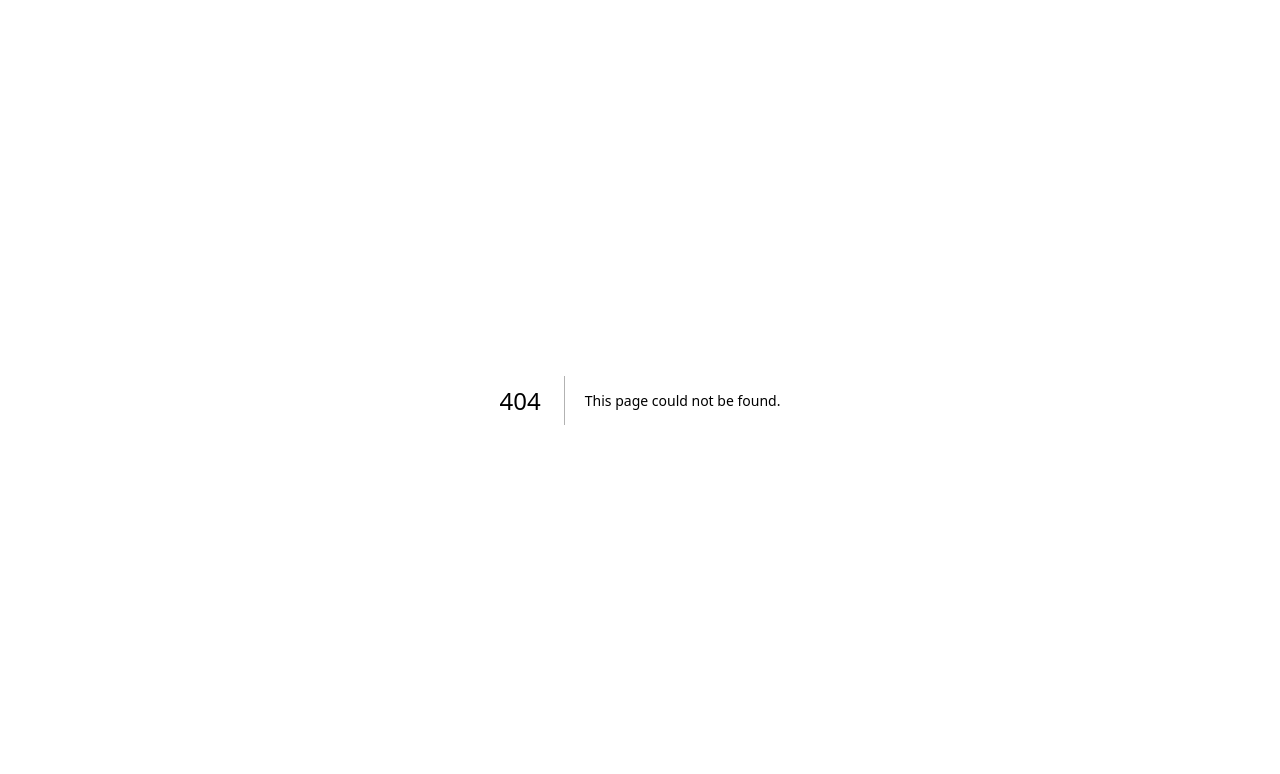
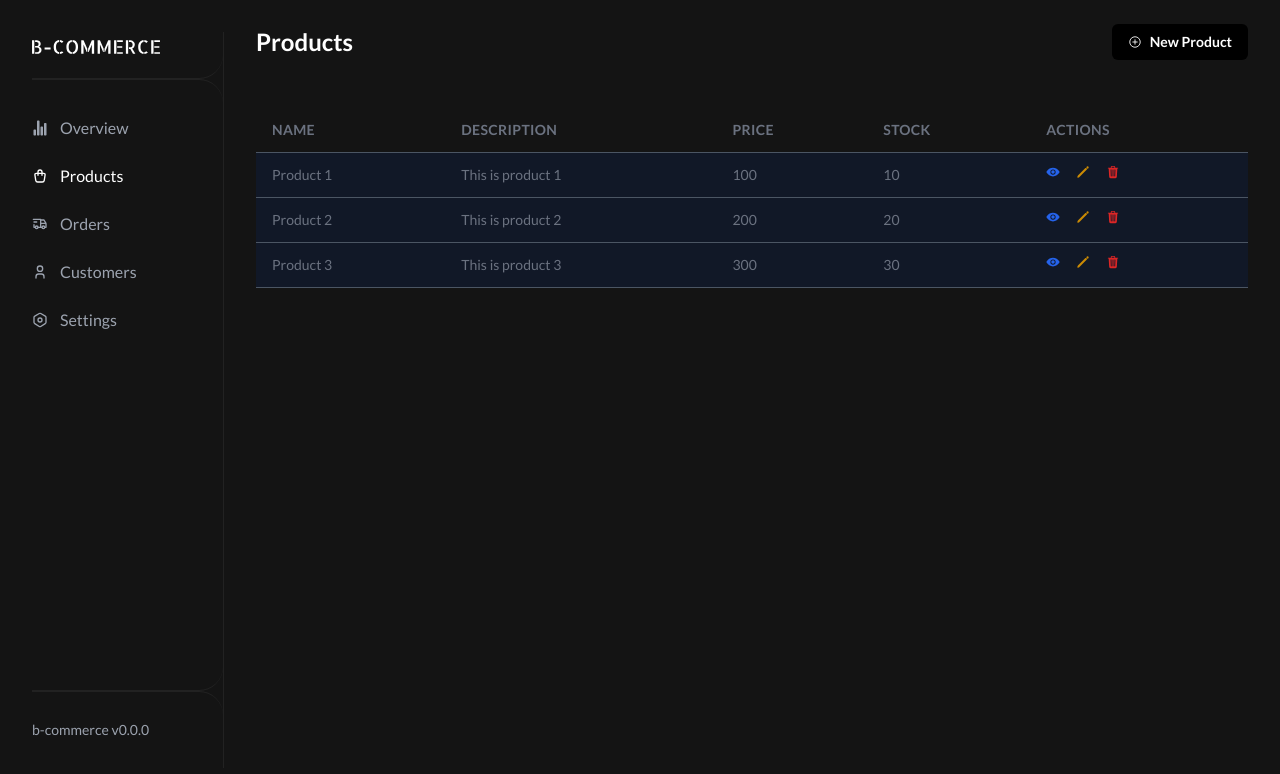
Before and after one commit to MohamedBechirMejri/b-commerce, a Next.js app: page /admin/products in a window 1280 px wide. Before the commit this address had no page. Shown: the top 774 px of the page. Built offline with nearby package versions, Linux system fonts and the light colour scheme.

Commit message:
add products page

```diff
--- /dev/null
+++ b/app/admin/products/ProductLink.tsx
@@ -0,0 +1,56 @@
+"use client";
+
+import Link from "next/link";
+import { IoEye, IoPencil, IoTrash } from "react-icons/io5";
+
+export default function ProductLink({
+  product,
+}: {
+  product: {
+    id: number;
+    name: string;
+    description: string;
+    price: number;
+    stock: number;
+  };
+}) {
+  const deleteProduct = (id: number) => {
+    console.log("Deleting product with id: ", id);
+  };
+
+  return (
+    <tr
+      key={product.id}
+      className="border-b border-gray-600 text-sm text-gray-500"
+    >
+      <td className="px-4 py-3">{product.name}</td>
+      <td className="px-4 py-3">{product.description}</td>
+      <td className="px-4 py-3">{product.price}</td>
+      <td className="px-4 py-3">{product.stock}</td>
+      <td className="flex gap-4 px-4 py-3">
+        <Link
+          href={`/admin/products/${product.id}`}
+          className="text-blue-600 hover:text-blue-400"
+        >
+          <IoEye />
+        </Link>
+        <Link
+          href={`/admin/products/${product.id}/edit`}
+          className="text-yellow-600 hover:text-yellow-400"
+        >
+          <IoPencil />
+        </Link>
+        <button
+          className="text-red-600 hover:text-red-400"
+          onClick={() => {
+            if (confirm("Are you sure?")) {
+              deleteProduct(product.id);
+            }
+          }}
+        >
+          <IoTrash />
+        </button>
+      </td>
+    </tr>
+  );
+}
--- /dev/null
+++ b/app/admin/products/page.tsx
@@ -0,0 +1,62 @@
+import Link from "next/link";
+import { IoAddCircleOutline } from "react-icons/io5";
+import ProductLink from "./ProductLink";
+
+export default function () {
+  const products = [
+    {
+      id: 1,
+      name: "Product 1",
+      description: "This is product 1",
+      price: 100,
+      stock: 10,
+    },
+    {
+      id: 2,
+      name: "Product 2",
+      description: "This is product 2",
+      price: 200,
+      stock: 20,
+    },
+    {
+      id: 3,
+      name: "Product 3",
+      description: "This is product 3",
+      price: 300,
+      stock: 30,
+    },
+  ];
+
+  return (
+    <div className="h-full overflow-y-scroll">
+      <div className="flex items-center justify-between px-8 py-6">
+        <h1 className="text-2xl font-bold">Products</h1>
+        <Link
+          href="/admin/products/new"
+          className="flex items-center justify-center gap-2 rounded-md bg-black px-4 py-2 text-sm font-semibold text-white hover:bg-gray-800"
+        >
+          <IoAddCircleOutline />
+          <span>New Product</span>
+        </Link>
+      </div>
+      <div className="px-8 py-6">
+        <table className="w-full">
+          <thead>
+            <tr className="border-b border-gray-600 text-left text-sm font-semibold uppercase tracking-wide text-gray-500">
+              <th className="px-4 py-3">Name</th>
+              <th className="px-4 py-3">Description</th>
+              <th className="px-4 py-3">Price</th>
+              <th className="px-4 py-3">Stock</th>
+              <th className="px-4 py-3">Actions</th>
+            </tr>
+          </thead>
+          <tbody className="bg-gray-900">
+            {products.map((product) => (
+              <ProductLink product={product} />
+            ))}
+          </tbody>
+        </table>
+      </div>
+    </div>
+  );
+}
```
